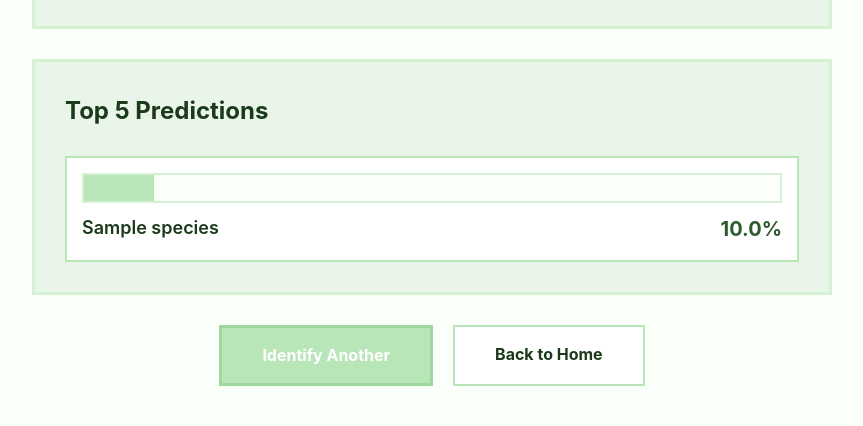
After one commit to rrocketmann/fish-logger, a Flask app: template app/templates/identify_result.html in a window 1280 px wide. The commit adds this page. Shown: the part 719-1145 px from the top of the page, without its empty margins (208-1071 px from the left). Run offline with Flask 3, Linux system fonts and the light colour scheme; the template is opened without the code that fills it: most values are stand-ins (such as "Sample title", 1, 10 or a date in 2020).

Commit message:
Add AI species identification feature
- New /identify route with upload form
- Integrates trained ResNet-18 model for predictions
- Shows top 5 species predictions with confidence percentages
- Visual probability bars for each prediction
- Added Identify link to main navigation

Co-authored-by: Copilot <223556219+Copilot@users.noreply.github.com>

```diff
--- a/app/app.py
+++ b/app/app.py
@@ -7,10 +7,14 @@ from flask_sqlalchemy import SQLAlchemy
 from werkzeug.utils import secure_filename
 from datetime import datetime
 import os
+import sys
 import json
 import csv
 from io import StringIO, BytesIO
 from pathlib import Path
+
+sys.path.insert(0, os.path.abspath(os.path.join(os.path.dirname(__file__), '..')))
+from predict import FishPredictor
 
 app = Flask(__name__)
 app.config['SECRET_KEY'] = 'fish-logger-secret-key-change-in-production'
@@ -48,6 +52,18 @@ class FishUpload(db.Model):
 
     def __repr__(self):
         return f'<FishUpload {self.species_label}>'
+
+# Initialize AI predictor
+predictor = None
+def get_predictor():
+    global predictor
+    if predictor is None:
+        model_path = os.path.abspath(os.path.join(os.path.dirname(__file__), '..', 'models', 'best_fish_model.pth'))
+        if os.path.exists(model_path):
+            predictor = FishPredictor(model_path)
+        else:
+            print(f"Warning: Model not found at {model_path}")
+    return predictor
 
 # Helper functions
 def allowed_file(filename):
@@ -131,6 +147,53 @@ def like_upload(upload_id):
     upload.likes += 1
     db.session.commit()
     return jsonify({'likes': upload.likes})
+
+@app.route('/identify', methods=['GET', 'POST'])
+def identify():
+    """AI identification page"""
+    if request.method == 'POST':
+        if 'fish_image' not in request.files:
+            flash('No file selected', 'error')
+            return redirect(request.url)
+
+        file = request.files['fish_image']
+
+        if file.filename == '':
+            flash('No file selected', 'error')
+            return redirect(request.url)
+
+        if file and allowed_file(file.filename):
+            # Secure the filename and add timestamp
+            filename = secure_filename(file.filename)
+            timestamp = datetime.now().strftime('%Y%m%d_%H%M%S')
+            filename = f"{timestamp}_{filename}"
+
+            # Save file temporarily
+            ensure_upload_dir()
+            filepath = os.path.join(app.config['UPLOAD_FOLDER'], filename)
+            file.save(filepath)
+
+            # Get predictor and make prediction
+            pred = get_predictor()
+            if pred is None:
+                flash('AI model not available', 'error')
+                os.remove(filepath)
+                return redirect(request.url)
+
+            try:
+                results = pred.predict(filepath, top_k=5)
+                return render_template('identify_result.html',
+                                     results=results,
+                                     filename=filename)
+            except Exception as e:
+                flash(f'Error during identification: {str(e)}', 'error')
+                os.remove(filepath)
+                return redirect(request.url)
+        else:
+            flash('Invalid file type', 'error')
+            return redirect(request.url)
+
+    return render_template('identify.html')
 
 # API Endpoints for mobile app
 @app.route('/api/submit', methods=['POST'])
--- a/app/templates/base.html
+++ b/app/templates/base.html
@@ -188,6 +188,7 @@
             <a href="{{ url_for('index') }}" class="logo">Marine Species ID</a>
             <ul class="nav-links">
                 <li><a href="{{ url_for('index') }}">Home</a></li>
+                <li><a href="{{ url_for('identify') }}">Identify</a></li>
                 <li><a href="{{ url_for('community') }}">Database</a></li>
                 <li><a href="{{ url_for('upload') }}">Submit</a></li>
             </ul>
--- /dev/null
+++ b/app/templates/identify_result.html
@@ -0,0 +1,132 @@
+{% extends "base.html" %}
+
+{% block title %}Identification Results - Marine Species ID{% endblock %}
+
+{% block content %}
+<div class="hero">
+    <h1>Identification Results</h1>
+</div>
+
+<div class="results-container">
+    <div class="image-preview">
+        <img src="{{ url_for('static', filename='uploads/' + filename) }}" alt="Uploaded fish">
+    </div>
+
+    <div class="predictions">
+        <h2>Top 5 Predictions</h2>
+        <div class="prediction-list">
+            {% for species, probability in results %}
+            <div class="prediction-item">
+                <div class="prediction-bar-container">
+                    <div class="prediction-bar" style="width: {{ probability * 100 }}%"></div>
+                </div>
+                <div class="prediction-info">
+                    <span class="species-name">{{ species }}</span>
+                    <span class="probability">{{ "%.1f"|format(probability * 100) }}%</span>
+                </div>
+            </div>
+            {% endfor %}
+        </div>
+    </div>
+
+    <div class="actions">
+        <a href="{{ url_for('identify') }}" class="btn btn-primary">Identify Another</a>
+        <a href="{{ url_for('index') }}" class="btn btn-secondary">Back to Home</a>
+    </div>
+</div>
+
+<style>
+    .results-container {
+        max-width: 800px;
+        margin: 0 auto;
+    }
+
+    .image-preview {
+        background-color: #e8f5e8;
+        border: 3px solid #d4f1d4;
+        padding: 20px;
+        text-align: center;
+        margin-bottom: 30px;
+    }
+
+    .image-preview img {
+        max-width: 100%;
+        max-height: 400px;
+        border: 2px solid #b8e6b8;
+    }
+
+    .predictions {
+        background-color: #e8f5e8;
+        border: 3px solid #d4f1d4;
+        padding: 30px;
+        margin-bottom: 30px;
+    }
+
+    .predictions h2 {
+        margin-bottom: 25px;
+        color: #1a3a1a;
+    }
+
+    .prediction-list {
+        display: flex;
+        flex-direction: column;
+        gap: 20px;
+    }
+
+    .prediction-item {
+        background-color: white;
+        border: 2px solid #b8e6b8;
+        padding: 15px;
+    }
+
+    .prediction-bar-container {
+        width: 100%;
+        height: 30px;
+        background-color: #fafffa;
+        border: 2px solid #d4f1d4;
+        margin-bottom: 10px;
+        position: relative;
+        overflow: hidden;
+    }
+
+    .prediction-bar {
+        height: 100%;
+        background-color: #b8e6b8;
+        transition: width 0.5s;
+    }
+
+    .prediction-info {
+        display: flex;
+        justify-content: space-between;
+        align-items: center;
+    }
+
+    .species-name {
+        font-size: 18px;
+        font-weight: 600;
+        color: #1a3a1a;
+    }
+
+    .probability {
+        font-size: 20px;
+        font-weight: 700;
+        color: #2d5a2d;
+    }
+
+    .actions {
+        display: flex;
+        gap: 20px;
+        justify-content: center;
+    }
+
+    .btn-secondary {
+        background-color: white;
+        color: #1a3a1a;
+        border: 2px solid #b8e6b8;
+    }
+
+    .btn-secondary:hover {
+        background-color: #e8f5e8;
+    }
+</style>
+{% endblock %}
```
Also changed, not shown: app/templates/identify.html (added, +49 -0 lines).
